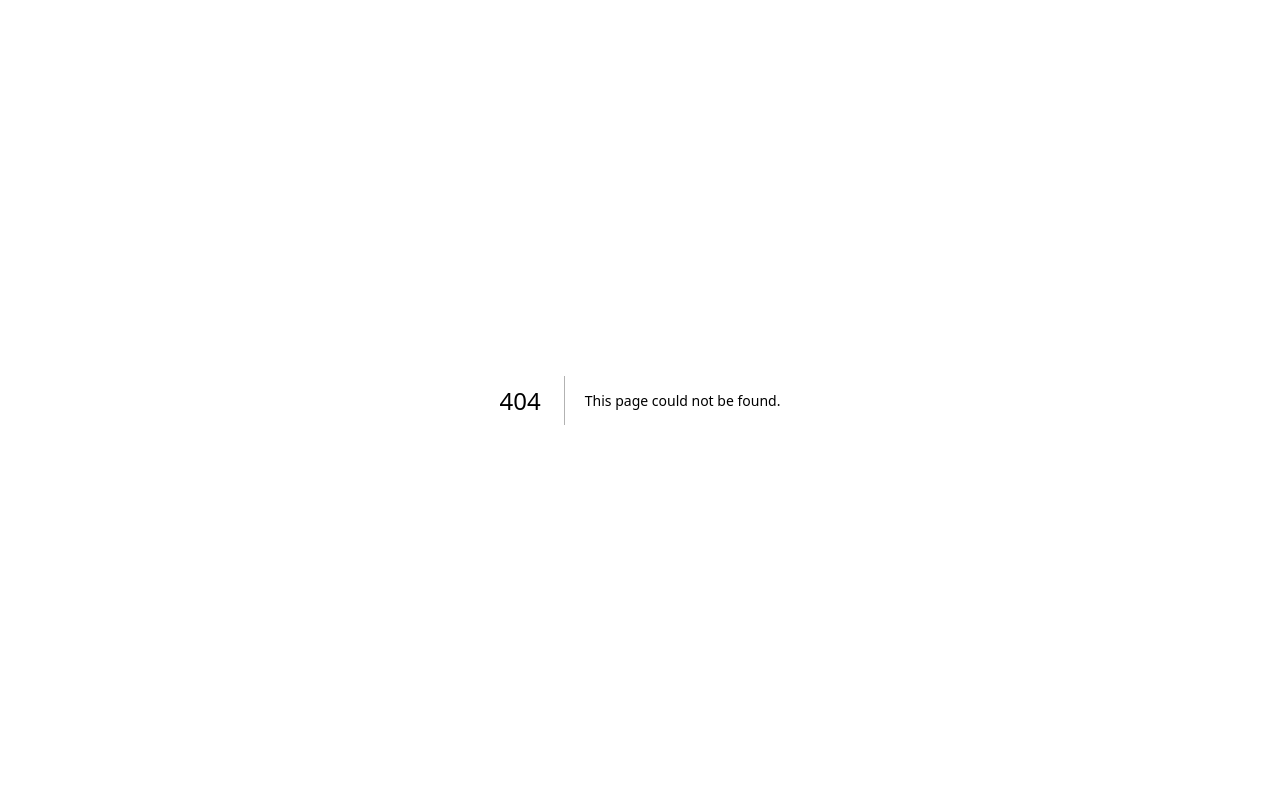
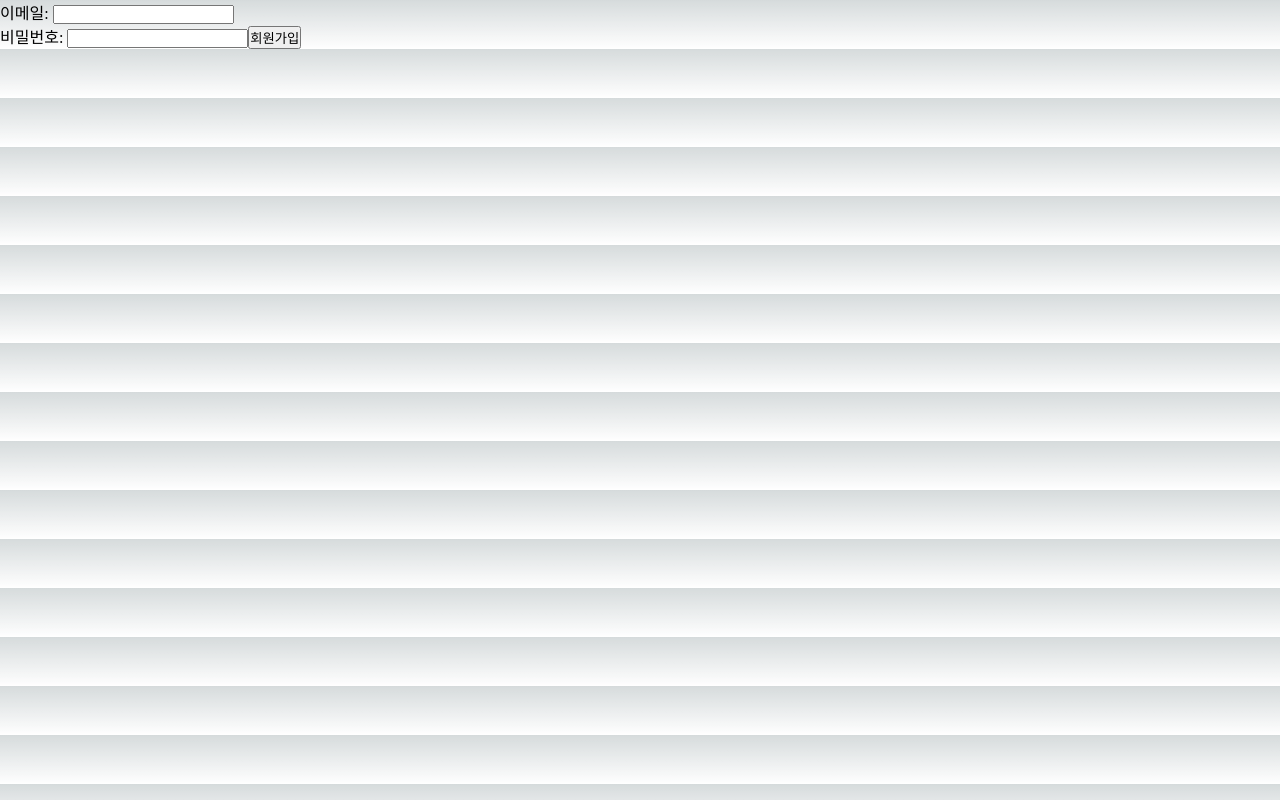
Before and after one commit to SSSSSSu3834/Bootcamp-exercise, a Next.js app: page /section02/02-02-signup-state in a window 1280 px wide. Before the commit this address had no page. Built offline with nearby package versions, Linux system fonts and the light colour scheme.

Commit message:
section02

```diff
--- /dev/null
+++ b/pages/section02/02-02-signup-state/index.js
@@ -0,0 +1,41 @@
+import { useState } from "react";
+
+export default function SingupStatePage() {
+  const [email, setEmail] = useState("");
+  const [password, setPassword] = useState("");
+  const [errMessage, setErrMessage] = useState("");
+
+  function onClickSignup() {
+    //1. 이메일 검증하기
+    if (email.includes("@")) {
+      //2. 백앤드에 전송 (이건 나중에)
+      alert("회원가입을 축하합니다!");
+      setErrMessage("");
+    } else {
+      setErrMessage("이메일이 올바르지 않습니다.");
+      setEmail("");
+
+      return;
+    }
+  }
+
+  return (
+    <div>
+      이메일:{" "}
+      <input
+        type="text"
+        value={email}
+        onChange={(e) => setEmail(e.target.value)}
+      />
+      {/* 이메일 오류 메시지 보여주기 */}
+      <div>{errMessage}</div>
+      비밀번호:{" "}
+      <input
+        type="password"
+        value={password}
+        onChange={(e) => setPassword(e.target.value)}
+      />
+      <button onClick={onClickSignup}>회원가입</button>
+    </div>
+  );
+}
```
Also changed, not shown: pages/section02/02-01-counter-let-document/index.js (added, +20 -0 lines), pages/section02/02-01-counter-state/index.js (added, +22 -0 lines).
